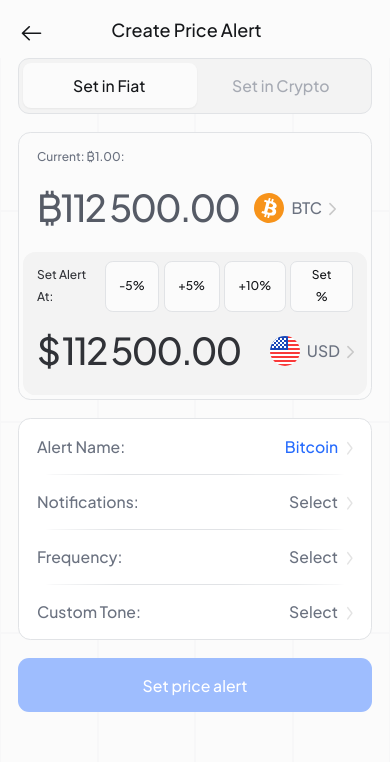
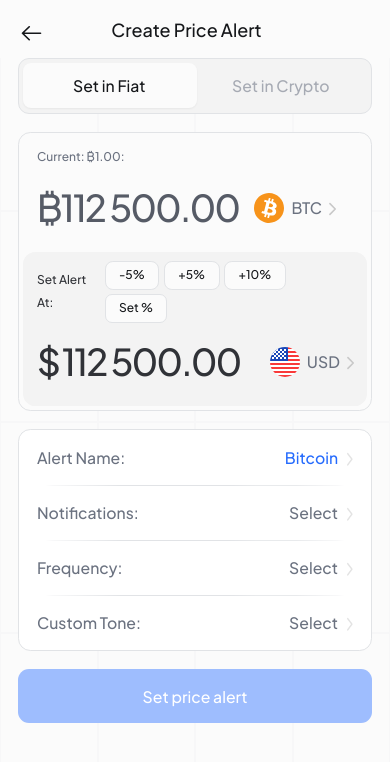
Before and after one commit to SalvSith/CryptoWatchrr, a React (Vite) app: page / in a window 390 px wide. Shown: the top 762 px of the page. Built offline with nearby package versions, Linux system fonts and the light colour scheme; the HTML template or start-up script is replaced by a standard one.

Commit message:
Fix horizontal scrolling on mobile
- Added overflow-x-hidden to main container and content
- Added overflow-x-hidden to html and body
- Added flex-wrap to percentage buttons to prevent overflow
- Added min-w-0 to prevent flex items from overflowing
- Ensures vertical-only scrolling on mobile devices

```diff
--- a/src/components/CreatePriceAlert.tsx
+++ b/src/components/CreatePriceAlert.tsx
@@ -141,7 +141,7 @@ const CreatePriceAlert: React.FC = () => {
   };
 
   return (
-    <div className="min-h-screen bg-bg-white relative max-w-[438px] mx-auto">
+    <div className="min-h-screen bg-bg-white relative w-full max-w-[438px] mx-auto overflow-x-hidden">
       {/* Grid Background Pattern */}
       <div className="absolute inset-0 opacity-30 pointer-events-none">
         <div className="grid grid-cols-4 h-full">
@@ -167,7 +167,7 @@ const CreatePriceAlert: React.FC = () => {
         </div>
 
         {/* Main Content */}
-        <div className="px-18 pb-18 space-y-18">
+        <div className="px-18 pb-18 space-y-18 overflow-x-hidden">
           {/* Tab Switcher - Same width as card below */}
           <div className="flex items-center justify-center">
             <div className="bg-bg-gray border border-gray-stroke rounded-switcher p-4.5 flex w-full max-w-[402px] relative">
@@ -237,7 +237,7 @@ const CreatePriceAlert: React.FC = () => {
                 <p className="font-jakarta font-medium text-xs text-text-dark">
                   Set Alert At:
                 </p>
-                <div className="flex gap-4.5">
+                <div className="flex gap-4.5 flex-wrap min-w-0">
                   {['-5%', '+5%', '+10%'].map((percent) => (
                     <button
                       key={percent}
--- a/src/index.css
+++ b/src/index.css
@@ -6,6 +6,11 @@
   margin: 0;
   padding: 0;
   box-sizing: border-box;
+}
+
+html, body {
+  overflow-x: hidden;
+  width: 100%;
 }
 
 body {
```
